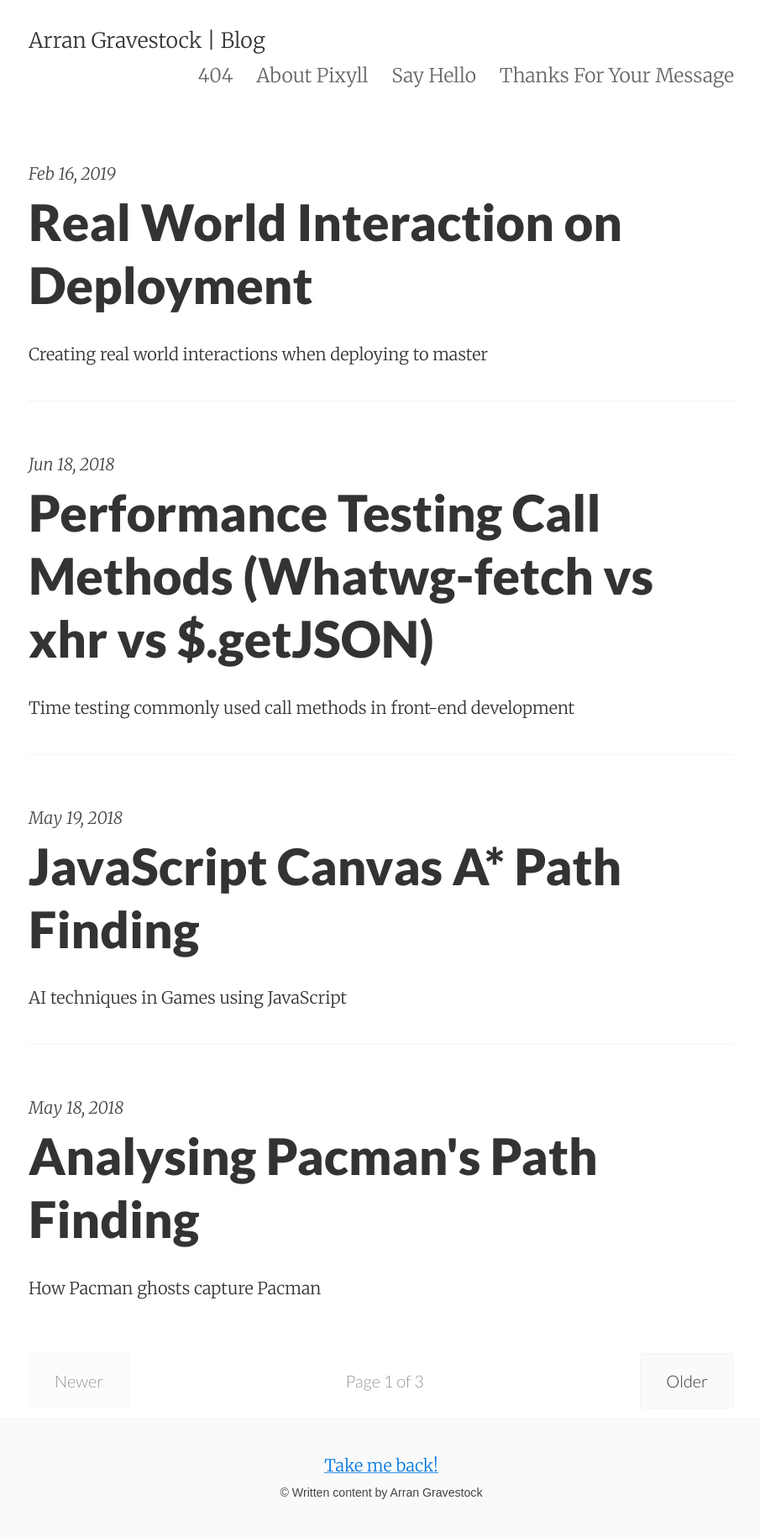
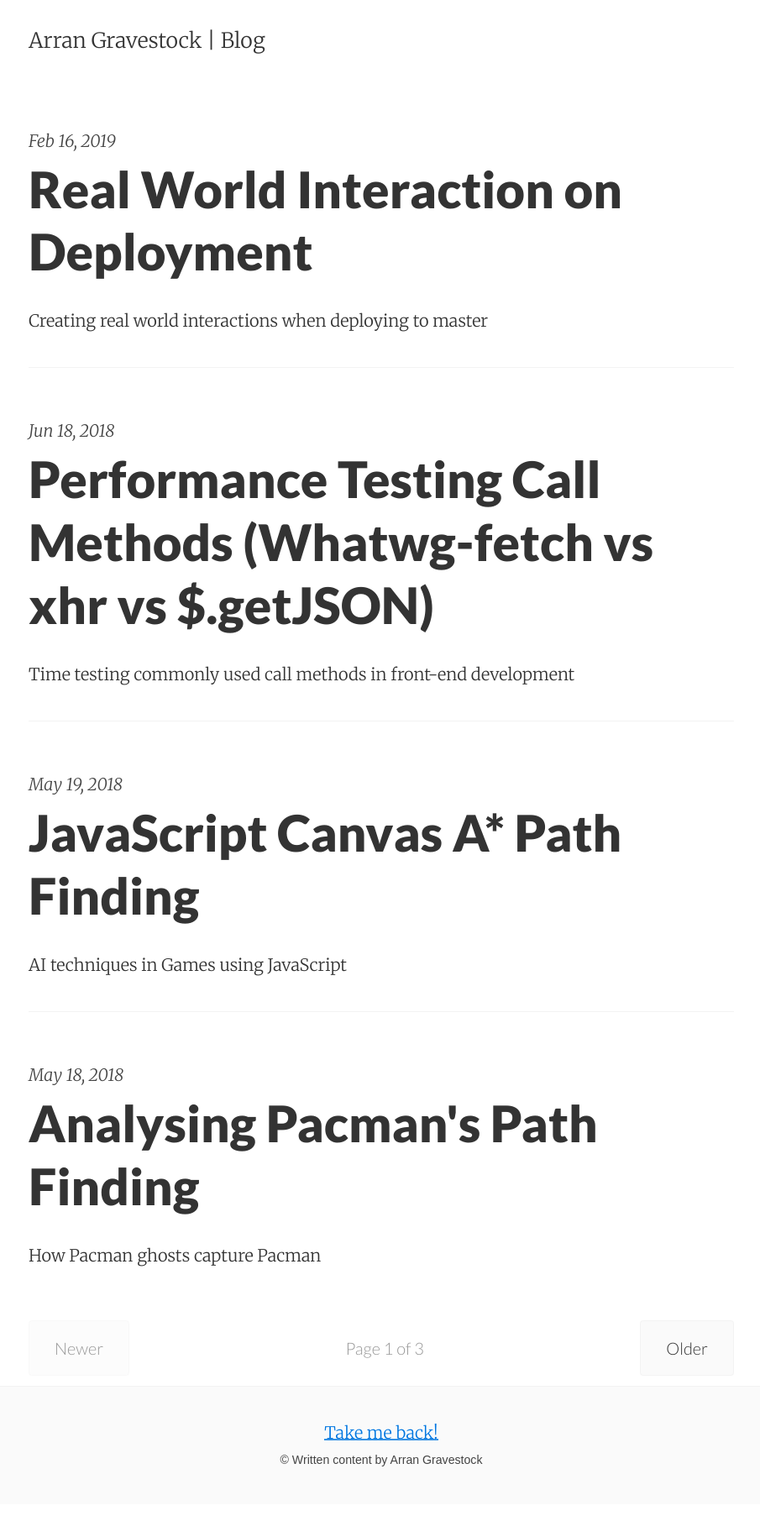
Before and after one commit to ArranGravestock/blog, a Jekyll site: the page built from index.html, in a window 1280 px wide. Shown: the whole page at 84% size, without its empty margins (186-1091 px from the left). Built offline with Jekyll 4.4.1, drawn with Linux system fonts in a browser that asks for light colours; the list of posts is cut into pages by our own code; after the commit the page ends 1791 px from its top, so only the background shows below that; part of the change alters nothing that is shown.

Commit message:
Update _config.yml

```diff
--- a/_config.yml
+++ b/_config.yml
@@ -2,11 +2,12 @@
 title:       Arran Gravestock | Blog
 email:
 author:      Arran Gravestock
-description: "Web developer blogs about blogging blogs"
+description: "Web developer blog"
 baseurl:     "/blog"
 url:         "https://arrangravestock.co.uk"
 date_format: "%b %-d, %Y"
-header_pages: false
+header_pages:
+-
 
 # Google services
 google_verification: VZyIDIYsR-UU3Vhh-3V1VGYuG3eb3XRDvuBCpagRRxE
@@ -70,7 +71,7 @@ vk_id:
 show_sharing_icons: false
 # Change to 'true' to enable individual icons
 share_facebook: false
-share_twitter: true
+share_twitter: false
 share_googleplus: false
 share_linkedin: false
 share_digg: false
```
